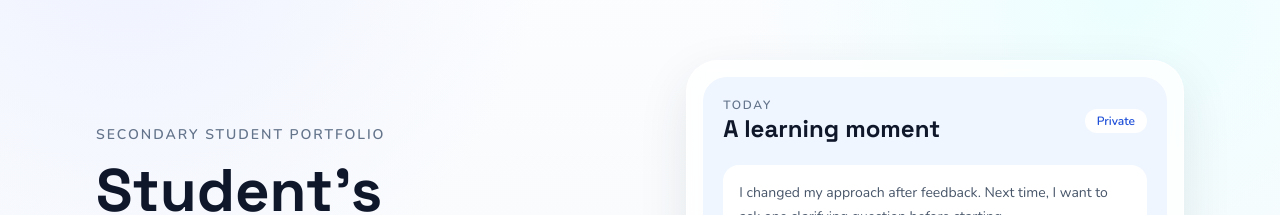
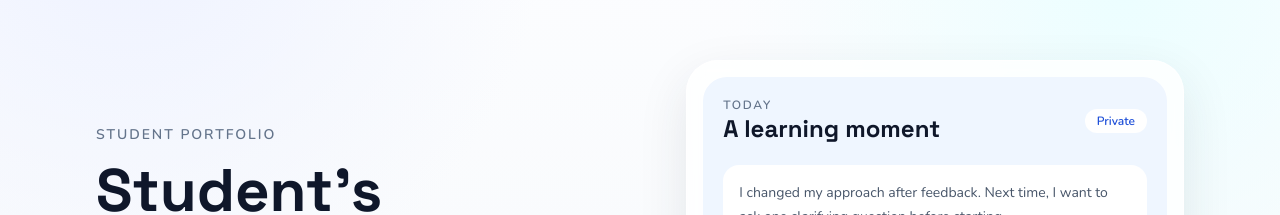
Before and after one commit to victorgyx-byte/quiet-portfolio, a Next.js app: page / in a window 1280 px wide. Shown: the part 115-330 px from the top of the page. Built offline with nearby package versions, Linux system fonts and the light colour scheme; no server answers.

Commit message:
Update landing header label to Student portfolio

```diff
--- a/components/landing-page.tsx
+++ b/components/landing-page.tsx
@@ -19,7 +19,7 @@ export function LandingPage() {
       <section className="mx-auto grid min-h-screen w-full max-w-6xl content-center gap-10 px-5 py-8 sm:px-8 lg:grid-cols-[1.05fr_0.95fr] lg:items-center">
         <div className="max-w-2xl">
           <p className="mb-4 text-sm font-semibold uppercase tracking-[0.14em] text-slate-500">
-            Secondary student portfolio
+            Student portfolio
           </p>
           <h1 className="text-5xl font-bold leading-[1.02] tracking-normal text-slate-900 sm:text-6xl">
             Student's Companion
```
